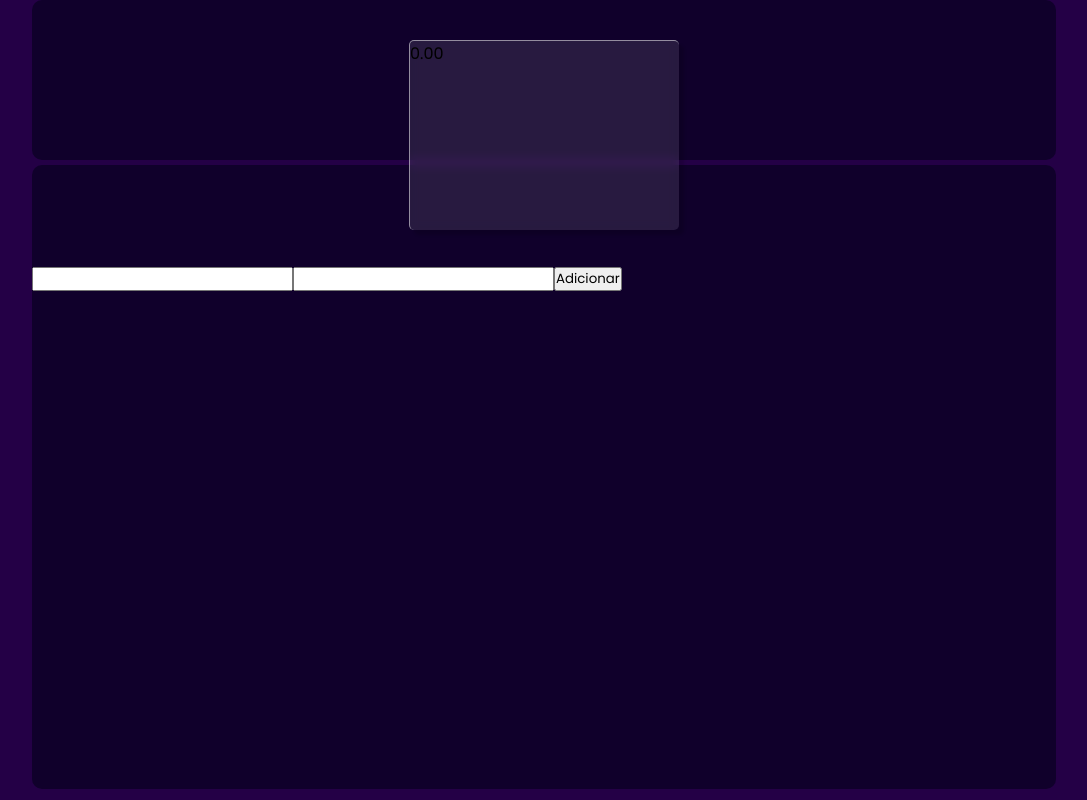
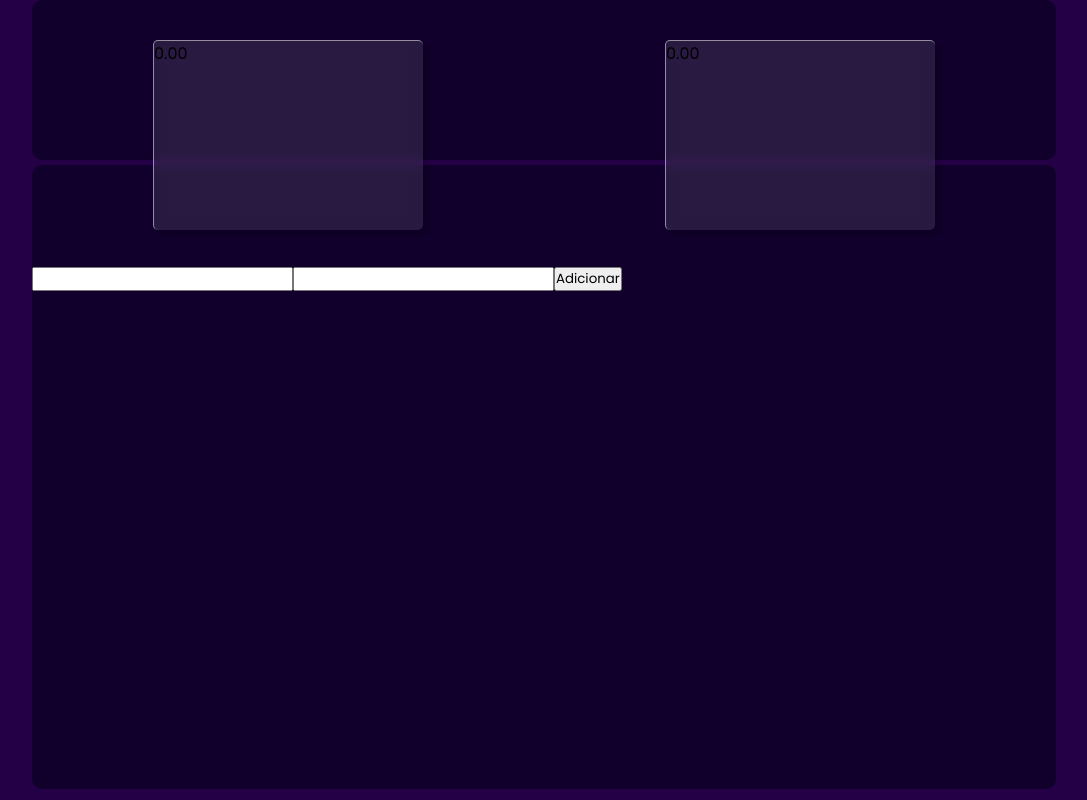
Before and after one commit to Novalesky/Finactrl, a React (Create React App) app: page / in a window 1280 px wide. Shown: the whole page, without its empty margins (96-1183 px from the left). Built offline with nearby package versions, Linux system fonts and the light colour scheme.

Commit message:
dispatch payload and type writing problem adjusted

```diff
--- a/src/components/incomingDisplayFunction/index.jsx
+++ b/src/components/incomingDisplayFunction/index.jsx
@@ -4,12 +4,13 @@ import {useData} from '../../context/data_provider/index'
 export default function IncomingDisplayFunction(){
 
     const {state} = useData()
+    console.log(`${state.incomings.value} esse aqui é o state`)
 
-    const valueDisplay = state.incomings
+    const valueHandle = state.incomings
     .map((ele)=>{
 
-        let newValue =  parseFloat(ele.value)
-        return newValue
+        let parsedValue =  parseFloat(ele.value)
+        return parsedValue
     }).reduce((acc, add)=>{
 
         return acc + add
@@ -17,7 +18,7 @@ export default function IncomingDisplayFunction(){
 
     return(
         <>
-            <p>{valueDisplay.toFixed(2)}</p>
+            <p>{valueHandle.toFixed(2)}</p>
         </>
     )
 }
--- a/src/components/inputDataDisplay/index.jsx
+++ b/src/components/inputDataDisplay/index.jsx
@@ -8,7 +8,7 @@ export default function InputDataDisplay(){
     function handleChange({target}){
         const {id, value} = target
         setNewEntry({...newEntry, [id]:value })
-        console.log(newEntry.value)
+        console.log(newEntry)
     }
 
     function handleClick(){
@@ -18,7 +18,7 @@ export default function InputDataDisplay(){
             return
         }else{
             setNewEntry(newEntry.id = ++idGeneretor)
-            newEntry.value <0 ?dispatch({type:'spending', newIncoming: newEntry}) : dispatch({type:'incoming', newspending: newEntry})
+            newEntry.value <0 ?dispatch({type:'spending', newSpending: newEntry}) : dispatch({type:'incoming', newIncoming: newEntry})
             setNewEntry('')
 
         }
--- a/src/components/spendingDisplayFunction/index.jsx
+++ b/src/components/spendingDisplayFunction/index.jsx
@@ -0,0 +1,24 @@
+import React from 'react'
+import {useData} from '../../context/data_provider/index'
+
+export default function SpendingDisplayFunction(){
+
+    const {state} = useData()
+
+
+    const valueHandle = state.spendings
+    .map((ele)=>{
+
+        let parsedValue =  parseFloat(ele.value)
+        return parsedValue
+    }).reduce((acc, add)=>{
+
+        return acc + add
+    },0)
+
+    return(
+        <>
+            <p>{valueHandle.toFixed(2)}</p>
+        </>
+    )
+}
--- a/src/index.jsx
+++ b/src/index.jsx
@@ -4,7 +4,7 @@ import DisplayValue from './components/displayValue/index'
 import DataProvider from './context/data_provider/index'
 import InputDataDisplay from './components/inputDataDisplay'
 import IncomingDisplayFunction from './components/incomingDisplayFunction/index'
-
+import SpendingDisplayFunction from './components/spendingDisplayFunction/index'
 
 import './index.css'
 
@@ -18,7 +18,9 @@ function Index (){
                         <DisplayValue>
                             <IncomingDisplayFunction></IncomingDisplayFunction>
                         </DisplayValue>
-                        {/* <DisplayValue></DisplayValue> */}
+                        <DisplayValue>
+                            <SpendingDisplayFunction></SpendingDisplayFunction>
+                        </DisplayValue>
                         {/* <DisplayValue></DisplayValue> */}
                 </div>
                 <div className='transactionsContainer'>
```
